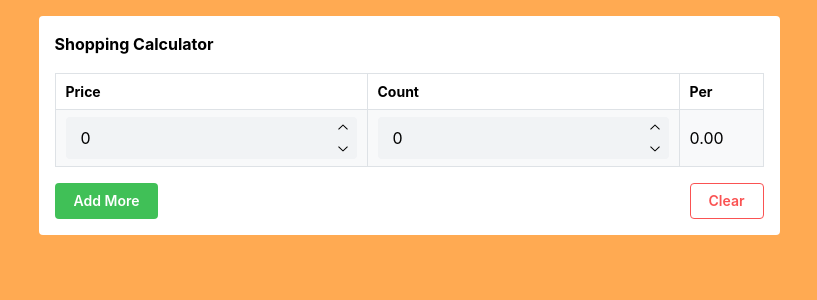
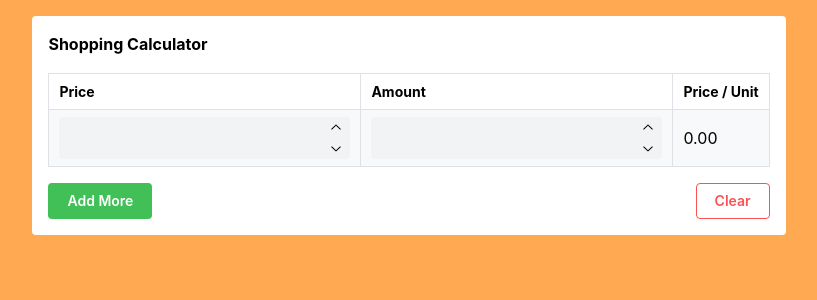
Before and after one commit to jukrapopk/shoppingcalc, a React (Vite) app: page / in a window 1280 px wide. Shown: the top 300 px of the page, without its empty margins (231-1048 px from the left). Built offline with nearby package versions, Linux system fonts and the light colour scheme.

Commit message:
empty input as default instead of 0

```diff
--- a/src/App.tsx
+++ b/src/App.tsx
@@ -5,23 +5,23 @@ import { useMemo, useState } from 'react';
 // const WRONG_BG_COLOR = "#ff000012"
 
 interface Item {
-  price: number,
-  count: number,
+  price: number | undefined,
+  count: number | undefined,
   // priceLabel: 'THB',
   // countLabel: 'Unit'
 }
 
 function App() {
   const [items, setItems] = useState<Item[]>([
-    { price: 0, count: 0 }
+    { price: undefined, count: undefined }
   ])
 
   function add() {
-    setItems(items => [...items, { price: 0, count: 0 }])
+    setItems(items => [...items, { price: undefined, count: undefined }])
   }
 
   function clear() {
-    setItems([{ price: 0, count: 0 }])
+    setItems([{ price: undefined, count: undefined }])
   }
 
   function onChange(index: number, column: 'price' | 'count', value: number) {
@@ -48,7 +48,7 @@ function App() {
         </Table.Td>
         <Table.Td>
           <Text>
-            {(Number.isNaN(item.price / item.count) ? 0 : (item.price / item.count)).toFixed(2)}
+            {(Number.isNaN((item.price ?? 0) / (item.count ?? 0)) ? 0 : ((item.price ?? 0) / (item.count ?? 0))).toFixed(2)}
           </Text>
         </Table.Td>
       </Table.Tr>
@@ -66,8 +66,8 @@ function App() {
             <Table.Thead>
               <Table.Tr>
                 <Table.Th>Price</Table.Th>
-                <Table.Th>Count</Table.Th>
-                <Table.Th miw="6em">Per</Table.Th>
+                <Table.Th>Amount</Table.Th>
+                <Table.Th miw="6em">Price / Unit</Table.Th>
               </Table.Tr>
             </Table.Thead>
             <Table.Tbody>
```
